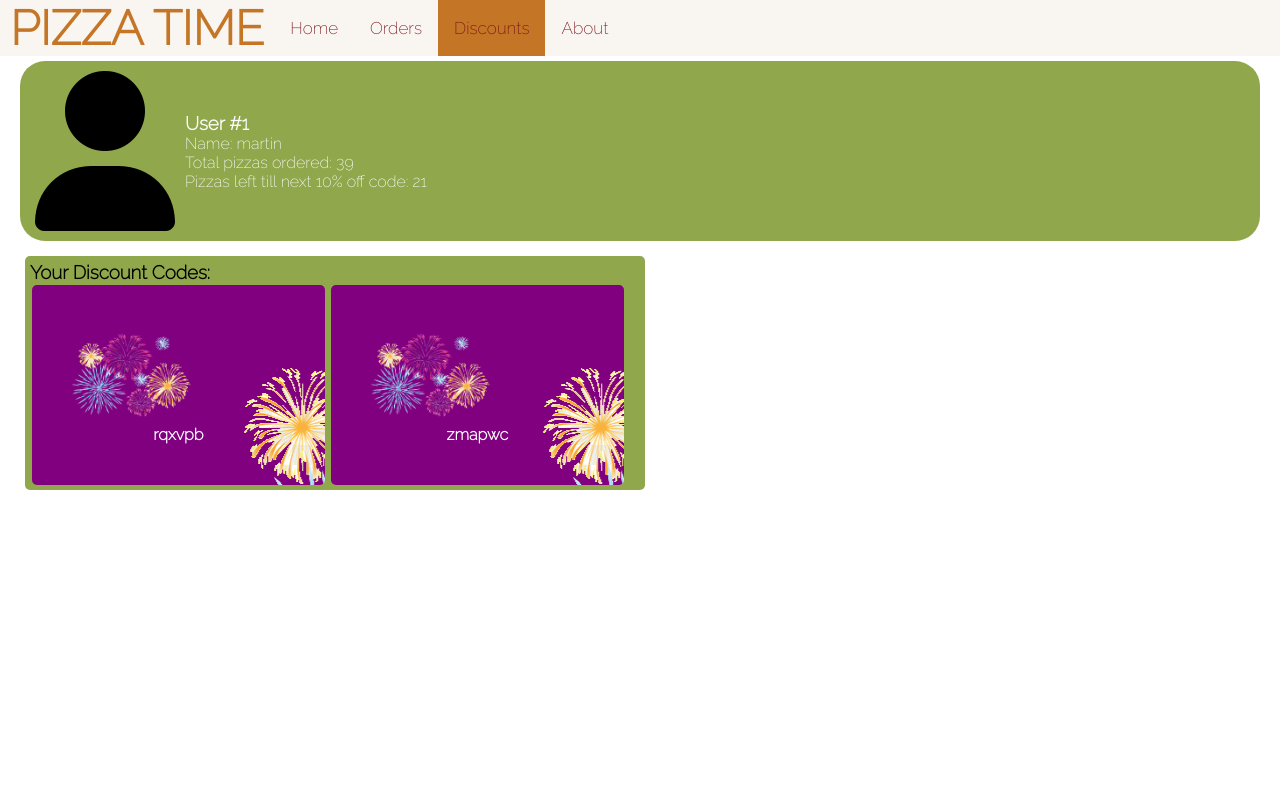
After one commit to maviles1/PizzaTime, a Django app: page /discounts/ in a window 1280 px wide. The commit adds this page. Run offline with Django 3.2, Linux system fonts and the light colour scheme; a user stored in the database is signed in; data comes from the database, SQL or seed files in the repository; some libraries are stand-ins or nearby versions.

Commit message:
discount screen

```diff
--- a/pizzaTime/urls.py
+++ b/pizzaTime/urls.py
@@ -28,6 +28,9 @@ urlpatterns = [
     path('order/cancel/<int:order_id>', views.cancel_order, name = 'order_cancel'),
     path('confirmation/<int:order_id>', views.confirmation, name = 'confirmation'),
     path('finalize/<int:order_id>', views.finalize, name = 'finalize'),
-    path('drink_dessert/<int:drink_dessert_id>', views.drink_dessert, name = 'drink_dessert')
+    path('drink_dessert/<int:drink_dessert_id>', views.drink_dessert, name = 'drink_dessert'),
+    #think this might be it :)
+    #I tried
+    path('discounts/', views.discounts, name= 'discounts')
 
 ]
--- a/pizzas/static/CSS/orderStyle.css
+++ b/pizzas/static/CSS/orderStyle.css
@@ -114,6 +114,18 @@
     margin: 2px auto auto 2px;
 }
 
+.code{
+    display: inline-block;
+    background-color: #90A74C;
+    color: black;
+    padding: 5px;
+    border-radius: 5px;
+    width: 50%;
+    margin: 5px;
+    font-family: 'Inter', sans-serif;
+    font-family: 'Raleway', sans-serif;
+}
+
 .cancelled{
     background-color: rgb(170, 49, 49);
     color: white;
@@ -133,6 +145,21 @@
 .delivery{
     background-color: green;
     color: white;
+}
+
+.promo{
+    position: relative;
+    height: 200px;
+    padding: 40px 0;
+    background-color: purple;
+    background-image: url("../Images/fireworks.png");
+    color: white;
+    font-weight: bold;
+}
+
+img{
+    max-height: 100px;
+    max-width: 200px;
 }
 
 .cartItem{
--- /dev/null
+++ b/pizzas/templates/Discounts.html
@@ -0,0 +1,53 @@
+{% load static %}
+<html lang="en">
+  <head>
+     <meta charset="UTF-8" />
+    <meta name="viewport" content="width=device-width, initial-scale=1.0" />
+    <title>Menu</title>
+    <link href="https://fonts.googleapis.com/css2?family=Staatliches&display=swap" rel="stylesheet">
+      <link rel="preconnect" href="https://fonts.googleapis.com">
+<link rel="preconnect" href="https://fonts.gstatic.com" crossorigin>
+<link href="https://fonts.googleapis.com/css2?family=Raleway:wght@200&display=swap" rel="stylesheet">
+    <script src="https://kit.fontawesome.com/8da883ee8e.js" crossorigin="anonymous"></script>
+    <link rel="stylesheet" href="{% static 'CSS/orderStyle.css' %}" />
+      <link rel="preconnect" href="https://fonts.googleapis.com">
+<link rel="preconnect" href="https://fonts.gstatic.com" crossorigin>
+<link href="https://fonts.googleapis.com/css2?family=Inter:wght@300&family=Raleway:wght@200&display=swap" rel="stylesheet">
+  </head>
+
+
+  <body>
+    <div class="topnav">
+      <h1 class="title" >PIZZA TIME</h1>
+      <a href="{%url 'menu'%}">Home</a>
+      <a  href="{%url 'orders'%}">Orders</a>
+      <a class="active" href="{%url 'discounts'%}">Discounts</a>
+      <a href="">About</a>
+    </div>
+    <div class="display">
+        <div class="user">
+              <span class="icon">
+                <i class="fas fa-user"></i>
+              </span>
+            <div class="info">
+                <div id="user">
+                    <h3>User #{{user.id}}</h3>
+                    <p>Name: {{user.name}}</p>
+                    <p>Total pizzas ordered: {{user.pizza_count}}</p>
+                    <p>Pizzas left till next 10% off code: {{user.pizzas_left}}</p>
+                </div>
+            </div>
+        </div>
+        <div class="code">
+            <h3>Your Discount Codes:</h3>
+            {%for code in codes%}
+            <div class="card promo">
+                <img src="{% static 'Images/fireworks.png'%}" alt="">
+                <h4 style="text-align: center; bottom: 50%">{{code.string}}</h4>
+            </div>
+            {%endfor%}
+        </div>
+    </div>
+
+
+  </body>
--- a/pizzas/templates/Menu.html
+++ b/pizzas/templates/Menu.html
@@ -20,7 +20,7 @@
       <h1 class="title" >PIZZA TIME</h1>
       <a class="active" href="{%url 'menu'%}">Home</a>
       <a  href="{%url 'orders'%}">Orders</a>
-      <a href="">Contact</a>
+      <a href="{%url 'discounts'%}">Discounts</a>
       <a href="">About</a>
     </div>
     <div class="container">
--- a/pizzas/views.py
+++ b/pizzas/views.py
@@ -107,6 +107,14 @@ def my_orders(request):
     }
     return render(request, 'Orders.html', context)
 
+def discounts(request):
+    user = request.user
+    context = {
+        'user': user,
+        'codes': Discount_Code.objects.filter(user=user, active=True)
+    }
+    return render(request, 'Discounts.html', context)
+
 def get_couriers(order):
     area_code = order.postal_code
     couriers = []
```
Also changed, not shown: pizzas/static/Images/fireworks.png (added).
